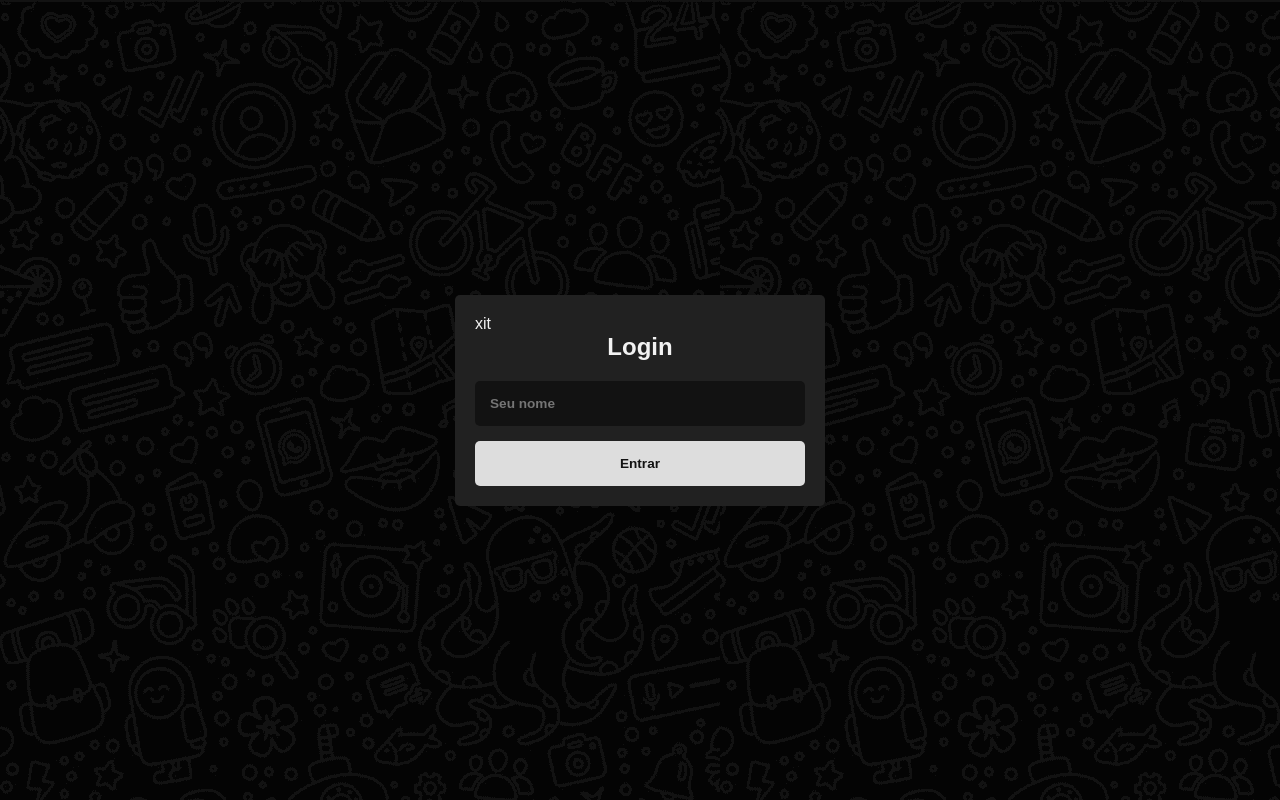
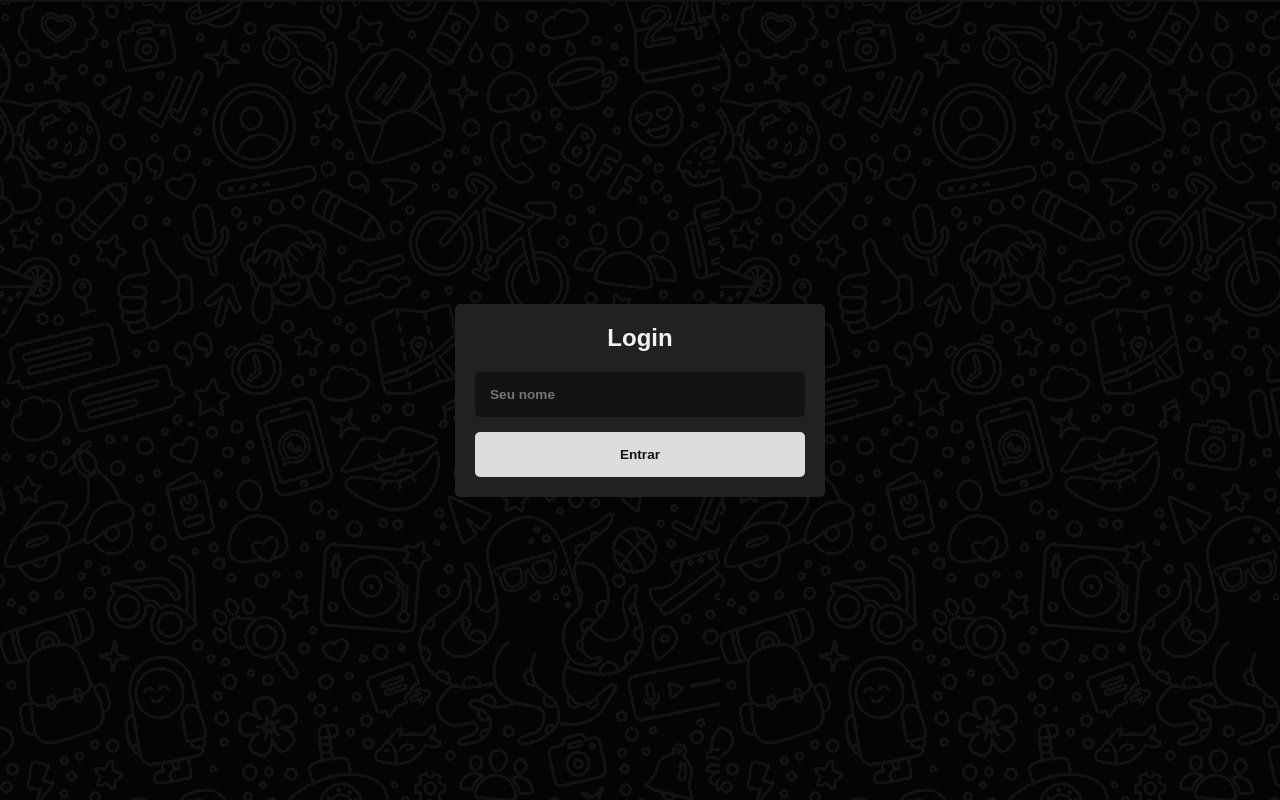
Before and after one commit to PedroGualberto1203/OnlineChat, a plain HTML site: page frontend/index.html in a window 1280 px wide. Drawn offline with nearby package versions, Linux system fonts and the light colour scheme.

Commit message:
ChatOnline

```diff
--- a/frontend/index.html
+++ b/frontend/index.html
@@ -11,7 +11,7 @@
 
     <section class="container">
 
-        <section class="login">xit
+        <section class="login">
             <h2>Login</h2>
             <form class="login__form">
                 <input type="text" class="login__input" placeholder="Seu nome" required />
```
